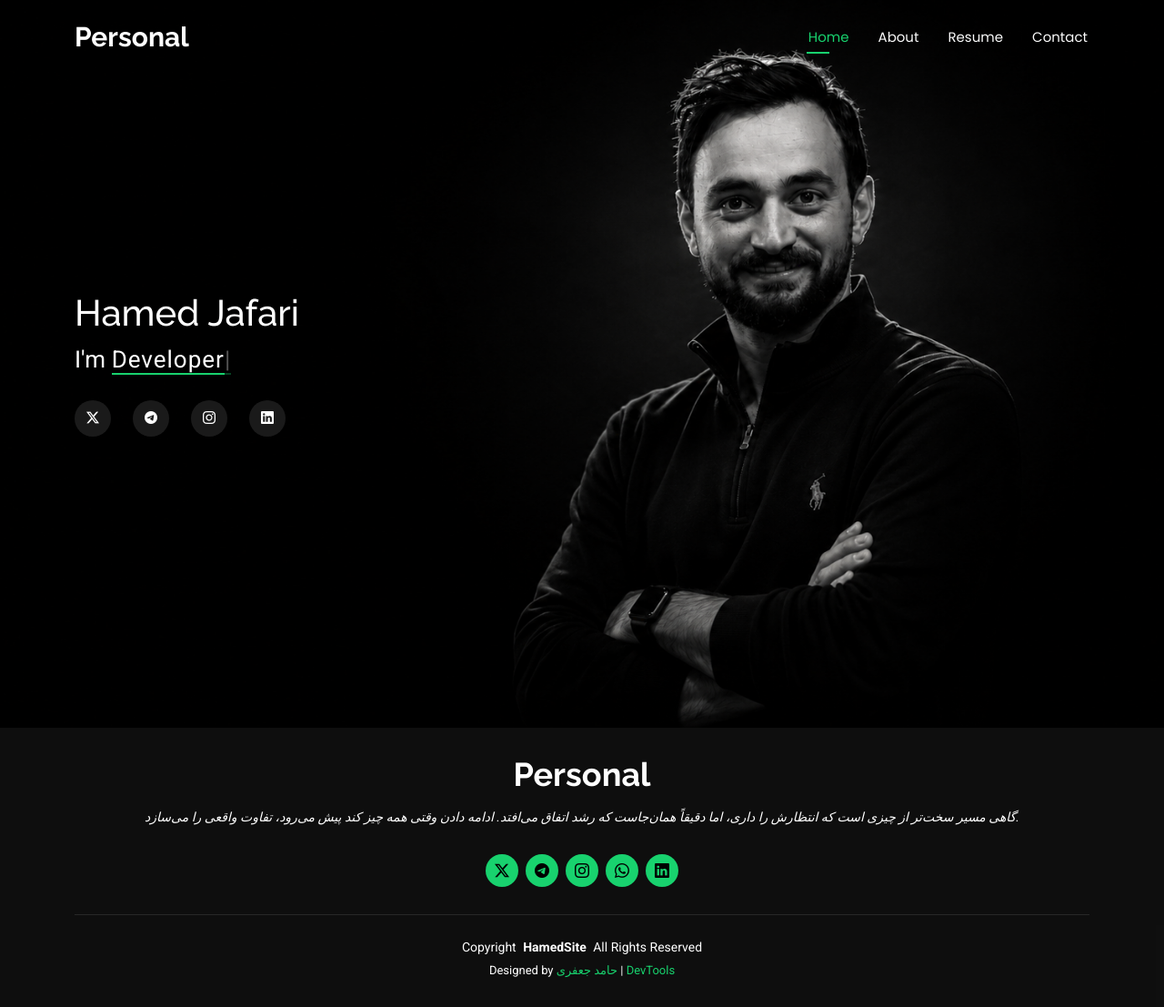
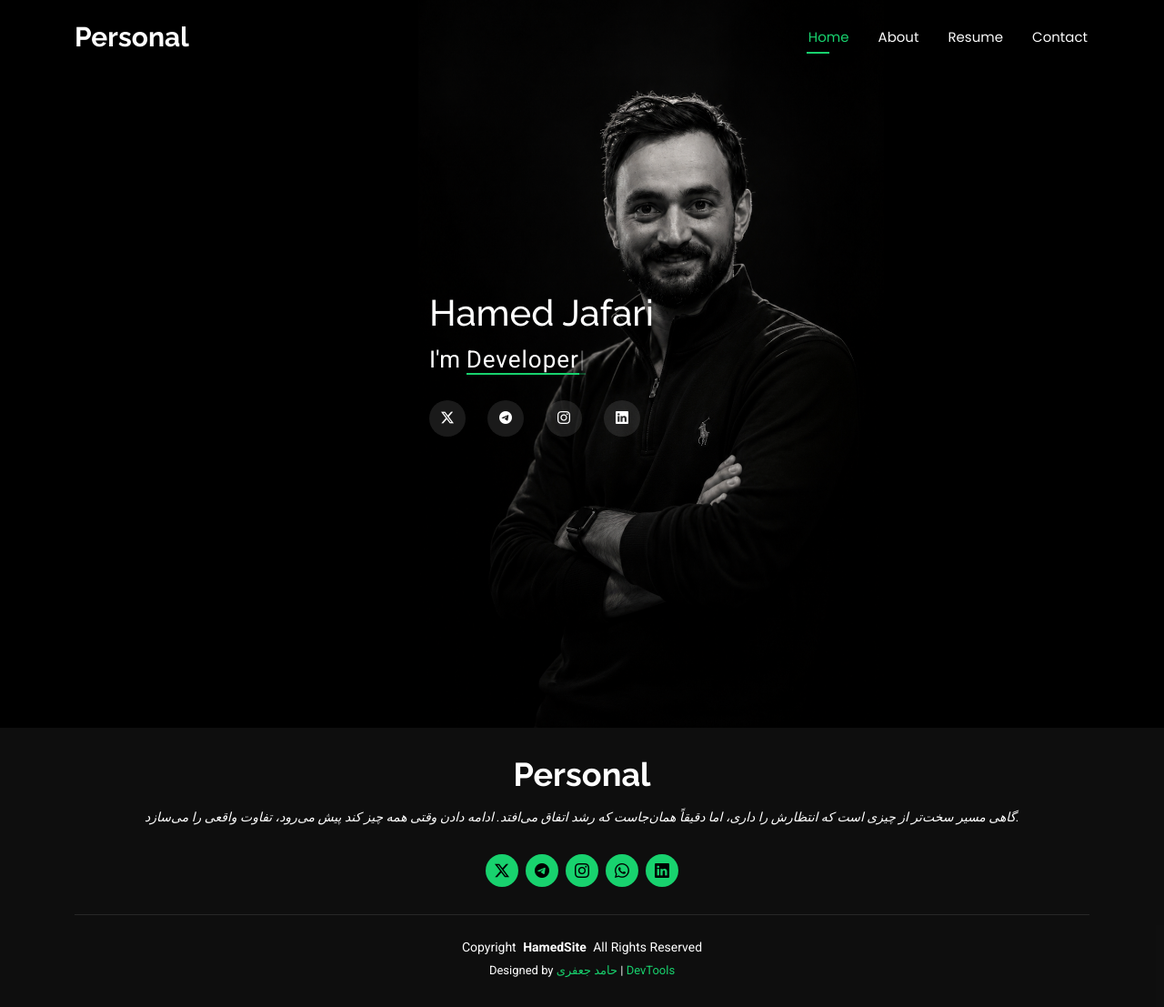
Before and after one commit to hjafari871-cell/hamedsite, a Django app: page / in a window 1280 px wide. Shown: the whole page at 91% size. Run offline with Django 5.2, Linux system fonts and the light colour scheme; some libraries are stand-ins or nearby versions.

Commit message:
fix image

```diff
--- a/statics/css/main.css
+++ b/statics/css/main.css
@@ -685,13 +685,14 @@ section,
 # Hero Section
 --------------------------------------------------------------*/
 .hero {
-  width: 100%;
+  width: 40%;
   min-height: 100vh;
   position: relative;
   padding: 80px 0;
   display: flex;
   align-items: center;
   justify-content: center;
+  left: 460px;
 }
 
 .hero img {
--- a/templates/website/index.html
+++ b/templates/website/index.html
@@ -7,7 +7,7 @@
   <!-- Hero Section -->
   <section id="hero" class="hero section dark-background">
 
-    <img src="{% static 'img/hero-bg.png' %}" alt="" data-aos="fade-in">
+    <img src="{% static 'img/hero-bgg.png' %}" alt="" data-aos="fade-in">
 
     <div class="container" data-aos="zoom-out" data-aos-delay="100">
       <h1>Hamed Jafari</h1>
```
Also changed, not shown: statics/img/hero-bg.jpg (deleted), statics/img/hero-bgg.png (added).
